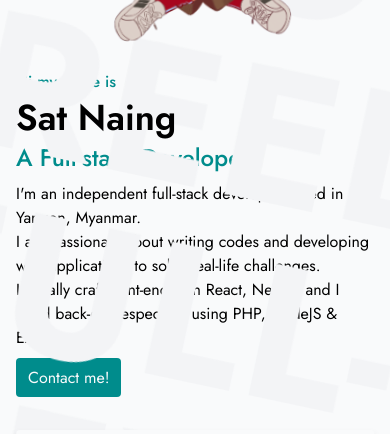
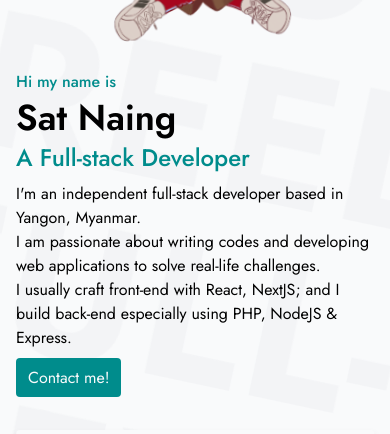
Before and after one commit to Muray1008/portfolio, a Next.js app: page / in a window 390 px wide. Shown: the part 346-780 px from the top of the page. Built offline with nearby package versions, Linux system fonts and the light colour scheme; no server answers.

Commit message:
:art: refactor code and improve layout for smaller devices

```diff
--- a/sections/HeroSection.tsx
+++ b/sections/HeroSection.tsx
@@ -1,11 +1,10 @@
+import { useEffect, useRef } from "react";
 import Image from "next/image";
 import gsap from "gsap";
 import { ScrollTrigger } from "gsap/dist/ScrollTrigger";
-import { useEffect, useRef } from "react";
 
 import LinkButton from "../components/LinkButton";
 
-import profilePic from "../public/satnaing.png";
 import satNaing from "../public/satnaing-illustration.png";
 import laptop from "../public/laptop-illustration.png";
 
@@ -16,6 +15,7 @@ const HeroSection: React.FC = () => {
   useEffect(() => {
     gsap.registerPlugin(ScrollTrigger);
 
+    // bg text parallax effect
     gsap.to(q(".bg-text"), {
       scrollTrigger: {
         trigger: q(".bg-text"),
@@ -24,29 +24,12 @@ const HeroSection: React.FC = () => {
       y: 350,
     });
 
-    // gsap.fromTo(
-    //   q(".bg-text"),
-    //   {
-    //     y: "-100%",
-    //     x: "-50%",
-    //   },
-    //   {
-    //     scrollTrigger: {
-    //       trigger: q(".bg-text"),
-    //       scrub: true,
-    //       markers: true,
-    //       // pin: true,
-    //     },
-    //     y: "20%",
-    //   }
-    // );
+    // text animation after initial load
+    let tl = gsap.timeline({ defaults: { stagger: 0.2, duration: 0.3 } });
+    tl.fromTo(q(".text-animation"), { y: 100 }, { y: 0, delay: 1 });
 
-    let tl = gsap.timeline({ defaults: { stagger: 0.5, duration: 0.5 } });
-    tl.fromTo(q(".text-animation"), { y: 100 }, { y: 0, delay: 1.5 });
-
+    // illustration floating effect
     let imgTl = gsap.timeline({ repeat: -1 });
-    let laptopTl = gsap.timeline({ repeat: -1 });
-
     imgTl
       .to(q(".image-animation"), 3, {
         y: "-=30",
@@ -71,6 +54,8 @@ const HeroSection: React.FC = () => {
         ease: "power1.easeInOut",
       });
 
+    // laptop floating effect
+    let laptopTl = gsap.timeline({ repeat: -1 });
     laptopTl
       .to(q(".laptop"), 3, {
         y: "-=10",
@@ -94,29 +79,13 @@ const HeroSection: React.FC = () => {
         rotation: "+=1",
         ease: "power1.easeInOut",
       });
-    // gsap.fromTo(
-    //   q(".image-animation"),
-    //   { y: -100 },
-    //   {
-    //     scrollTrigger: {
-    //       trigger: q(".image-animation"),
-    //       // toggleActions: "start pause resume reverse",\
-    //       start: "top center",
-    //       scrub: true,
-    //       markers: true,
-    //     },
-    //     y: 100,
-    //     duration: 3,
-    //   }
-    // );
-  }, []);
+  }, [q]);
 
   return (
     <section
       ref={sectionRef}
       className="relative mt-16 sm:mt-8 pt-8 sm:pt-0 px-4 sm:px-8 md:px-20 max-w-5xl sm:pb-24 min-h-[769px] mx-auto sm:flex sm:flex-col sm:justify-center sm:items-center lg:flex-row-reverse"
     >
-      {/* <span className="bg-text absolute left-1/2 -translate-x-2/4 top-1/2 -translate-y-1/2 rotate-12 text-gray-500 dark:text-gray-500 text-9xl scale-150 tracking-wide font-bold opacity-5 select-none pointer-events-none text-center"> */}
       <span className="bg-text absolute -top-36 rotate-12 text-gray-100 dark:text-[#1f2e3a] text-9xl scale-150 tracking-wide font-bold select-none pointer-events-none text-center z-0">
         PASSIONATE PROGRAMMER FREELANCER FULL-STACK DEVELOPER
       </span>
@@ -138,7 +107,7 @@ const HeroSection: React.FC = () => {
         </div>
       </div>
 
-      <div className="lg:basis-2/3 z-10">
+      <div className="lg:basis-2/3 z-10 relative">
         <span className="text-marrsgreen lg:text-lg font-medium dark:text-carrigreen">
           Hi my name is
         </span>
@@ -148,7 +117,7 @@ const HeroSection: React.FC = () => {
           </h1>
         </div>
         <div className="overflow-hidden">
-          <span className="text-animation text-2xl md:text-3xl lg:text-5xl md:block md:my-3 text-marrsgreen dark:text-carrigreen font-medium">
+          <span className="text-animation text-2xl md:text-3xl lg:text-5xl block md:my-3 text-marrsgreen dark:text-carrigreen font-medium">
             A Full-stack Developer
           </span>
         </div>
```
